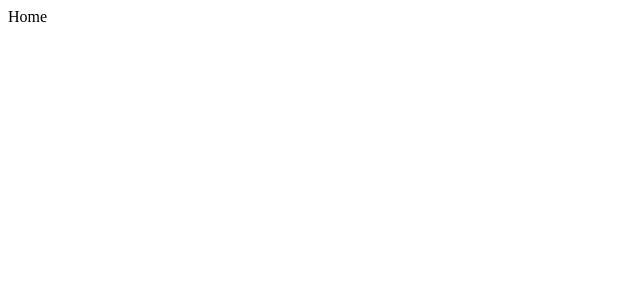
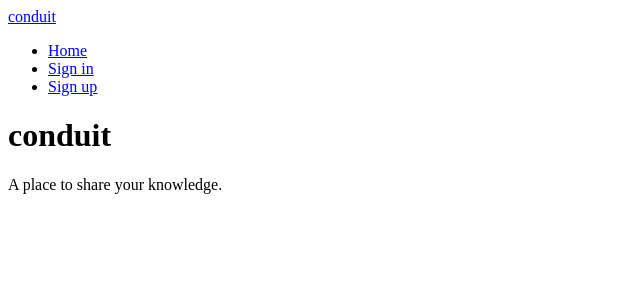
Before and after one commit to paki1019/RealWorld-Frontends-React, a React (Create React App) app in the folder realworld-frontends-react/: page / in a window 1280 px wide. Shown: the top 300 px of the page, without its empty margins (0-640 px from the left). Built offline with nearby package versions, Linux system fonts and the light colour scheme.

Commit message:
Banner Navbar 컴포넌트 html 구현 차후 css 추가

```diff
--- /dev/null
+++ b/realworld-frontends-react/src/components/home/Banner.js
@@ -0,0 +1,16 @@
+import React, { Component } from "react";
+
+class Banner extends Component {
+	render() {
+		return (
+			<div className="banner">
+				<div className="container">
+					<h1 className="logo-font">conduit</h1>
+					<p>A place to share your knowledge.</p>
+				</div>
+			</div>
+		);
+	}
+}
+
+export default Banner;
--- /dev/null
+++ b/realworld-frontends-react/src/components/home/Navbar.js
@@ -0,0 +1,35 @@
+import React, { Component } from "react";
+import { Link } from "react-router-dom";
+
+class Navbar extends Component {
+	render() {
+		return (
+			<nav className="navbar navbar-light">
+				<div className="container">
+					<Link to={"#"} className="navbar-brand">
+						conduit
+					</Link>
+					<ul className="nav navbar-nav pull-xs-right">
+						<li className="nav-item">
+							<Link to={"/"} className="nav-link">
+								Home
+							</Link>
+						</li>
+						<li className="nav-item">
+							<Link to={"login"} className="nav-link">
+								Sign in
+							</Link>
+						</li>
+						<li className="nav-item">
+							<Link to={"register"} className="nav-link">
+								Sign up
+							</Link>
+						</li>
+					</ul>
+				</div>
+			</nav>
+		);
+	}
+}
+
+export default Navbar;
--- a/realworld-frontends-react/src/routes/Home.js
+++ b/realworld-frontends-react/src/routes/Home.js
@@ -1,11 +1,24 @@
-import React, {Component} from "react";
+import React, { Component } from "react";
+import Navbar from "../components/home/Navbar";
+import Banner from "../components/home/Banner";
 
 class Home extends Component {
-    render () {
-        return (
-            <div>Home</div>
-        )
-    }
+	render() {
+		return (
+			<>
+				<Navbar />
+				<div className="home-page">
+					<Banner />
+					<div className="container page">
+						<div className="row">
+							<div className="col-md-9"></div>
+							<div className="col-md-3"></div>
+						</div>
+					</div>
+				</div>
+			</>
+		);
+	}
 }
 
 export default Home;
```
